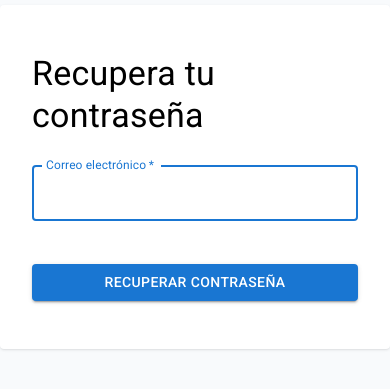
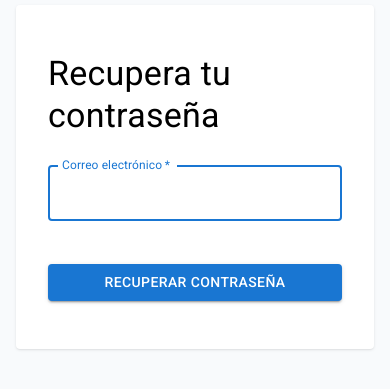
Before and after one commit to BriDoDev/bo-cc-cincel, a React (Vite) app: page /forgot-password in a window 390 px wide. Shown: the part 245-634 px from the top of the page. Built offline with nearby package versions, Linux system fonts and the light colour scheme.

Commit message:
responsive :smile:

```diff
--- a/src/Pages/Account/ForgotPassword.tsx
+++ b/src/Pages/Account/ForgotPassword.tsx
@@ -24,7 +24,7 @@ const ForgotPassword = () => {
     <div
       data-aos="fade-up"
       data-aos-delay="00"
-      className="w-screen h-screen flex justify-center items-center"
+      className="w-screen h-screen flex justify-center items-center p-4"
     >
       <Formik
         initialValues={{ email: "", password: "" }}
--- a/src/Pages/Account/Login.tsx
+++ b/src/Pages/Account/Login.tsx
@@ -30,7 +30,7 @@ const Login = () => {
     <div
       data-aos="fade-up"
       data-aos-delay="00"
-      className="w-screen h-screen flex justify-center items-center"
+      className="w-screen h-screen flex justify-center items-center p-4"
     >
       <Formik
         initialValues={{ email: "", password: "" }}
```
